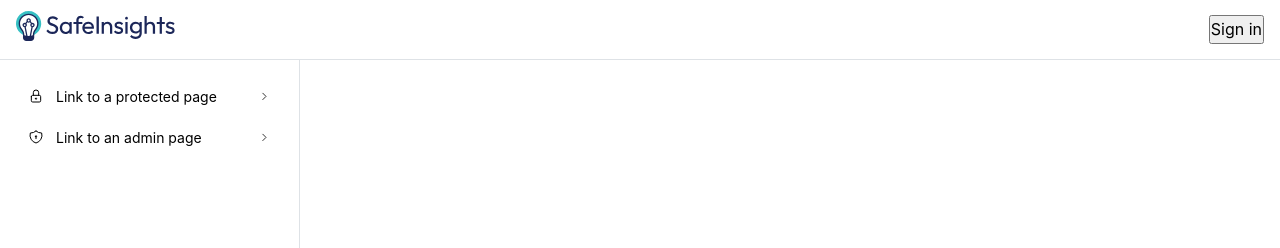
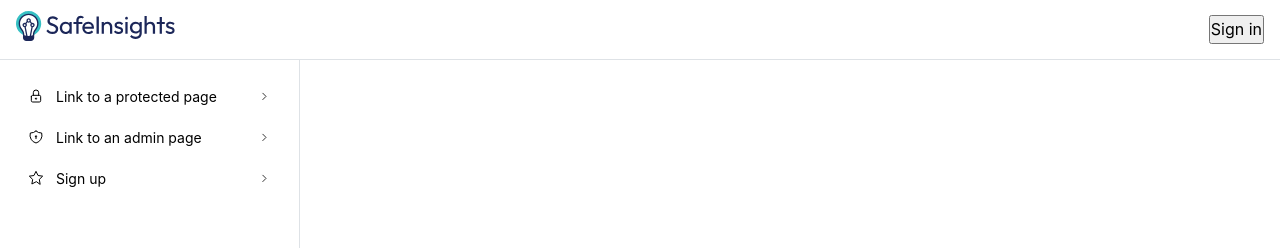
Before and after one commit to philschatz/my-app, a Next.js app: page / in a window 1280 px wide. Shown: the top 248 px of the page. Built offline with nearby package versions, Linux system fonts and the light colour scheme; no server answers.

Commit message:
Initial form setup

```diff
--- a/package.json
+++ b/package.json
@@ -27,6 +27,7 @@
     },
     "devDependencies": {
         "@mantine/core": "^7.11.1",
+        "@mantine/form": "^7.11.1",
         "@stylexjs/babel-plugin": "^0.7.5",
         "@stylexjs/eslint-plugin": "^0.7.5",
         "@stylexjs/nextjs-plugin": "^0.7.5",
--- a/src/app/globals.css
+++ b/src/app/globals.css
@@ -85,16 +85,6 @@
     overflow-x: hidden;
   }
 
-  body {
-    color: rgb(var(--foreground-rgb));
-    background: linear-gradient(
-        to bottom,
-        transparent,
-        rgb(var(--background-end-rgb))
-      )
-      rgb(var(--background-start-rgb));
-  }
-
   a {
     color: inherit;
     text-decoration: none;
--- a/src/components/navigation-panel.tsx
+++ b/src/components/navigation-panel.tsx
@@ -1,7 +1,7 @@
 import NextLink from "next/link";
-import type { NavLinkProps as MantineNavLinkProps } from "@mantine/core"
-import { NavLink as MantineNavLink } from "@mantine/core"
-import { IconChevronRight, IconLock, IconShieldLock } from '@tabler/icons-react';
+import type {NavLinkProps as MantineNavLinkProps} from "@mantine/core"
+import {NavLink as MantineNavLink} from "@mantine/core"
+import {IconChevronRight, IconLock, IconShieldLock, IconStar} from '@tabler/icons-react';
 
 
 type NavLinkProps = MantineNavLinkProps & {
@@ -37,6 +37,11 @@ export const NavigationPanel = () => {
                 label="Link to an admin page"
                 leftSection={<IconShieldLock size="1rem" stroke={1.5} />}
             />
+            <NavLink
+                to="/signup"
+                label="Sign up"
+                leftSection={<IconStar size="1rem" stroke={1.5} />}
+            />
         </>
 
     )
```
Also changed, not shown: src/app/signup/page.tsx (added, +55 -0 lines), 1 other file (tests, documents, lock files or other folders).
